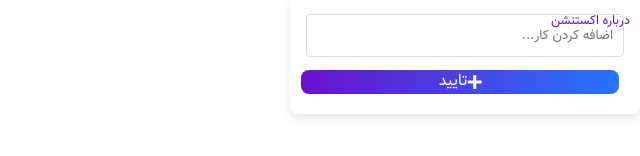
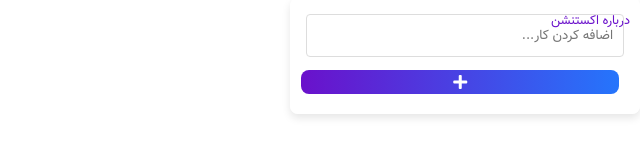
Before and after one commit to Alirezamajidiyan/TodoExtention, a browser extension: page index.html in a window 1280 px wide. Shown: the part 344-500 px from the top of the page, 640-1280 px from the left. Drawn offline with Linux system fonts and the light colour scheme; files whose address does not match are found by name.

Commit message:
update source code for btn add task

```diff
--- a/index.html
+++ b/index.html
@@ -45,7 +45,7 @@
         aria-label="افزودن تسک جدید"
       />
       <p id="error" aria-live="assertive"></p>
-      <button id="add-task-btn"><i class="fas fa-plus"></i> تایید</button>
+      <button id="add-task-btn"><i class="fas fa-plus"></i></button>
       <ul id="task-list" role="list"></ul>
     </div>
     <script src="./script/script.js" defer></script>
```
